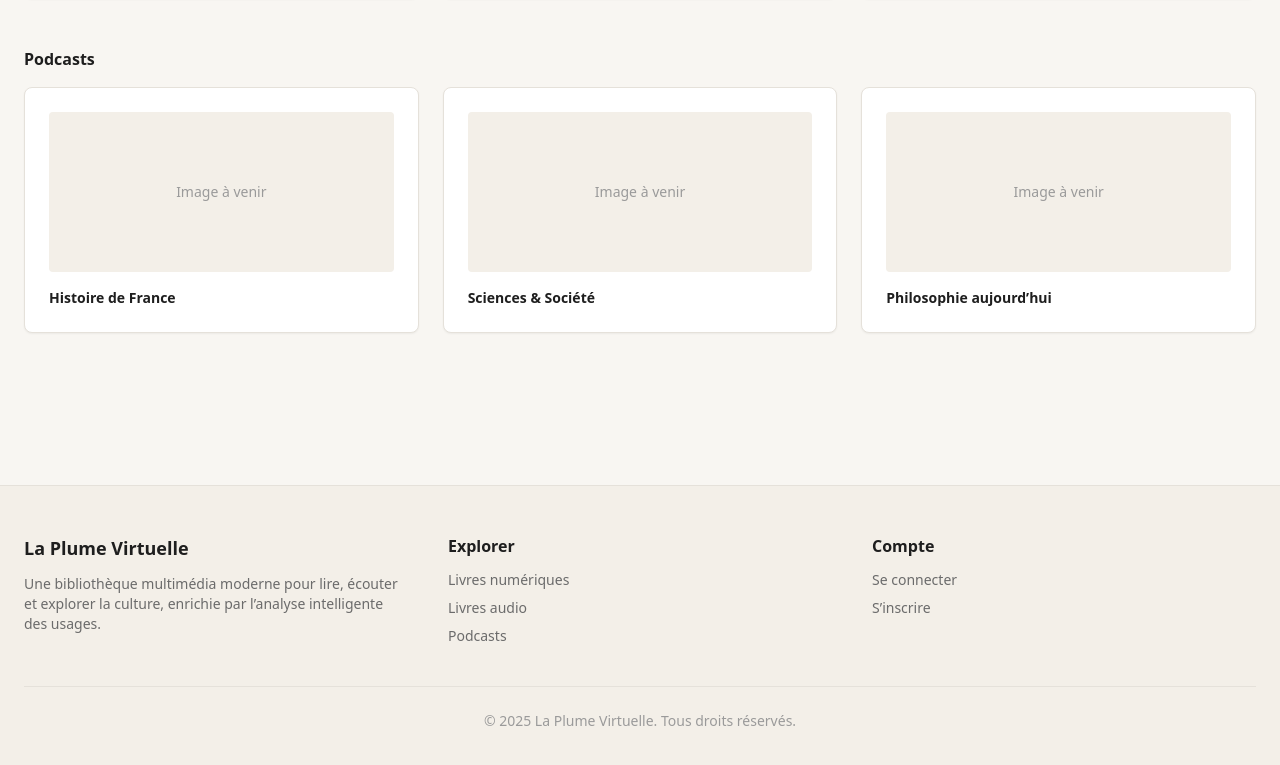
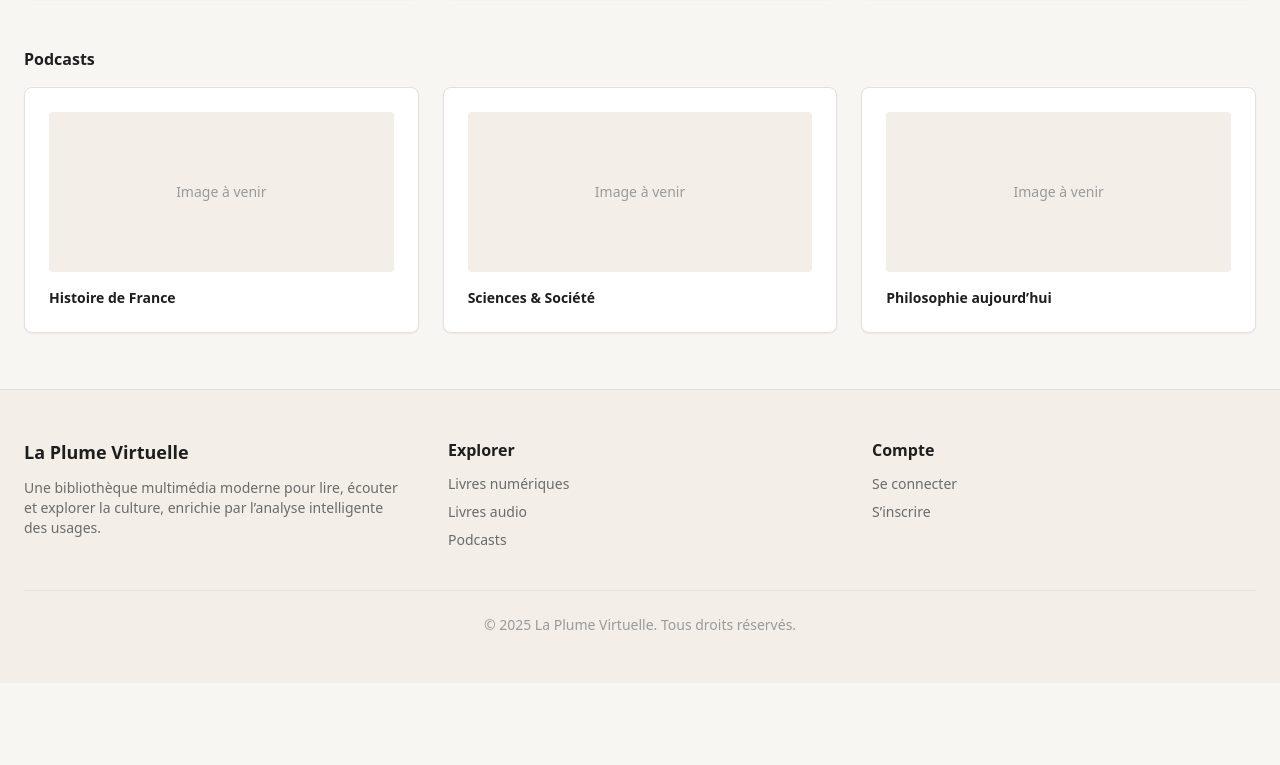
Before and after one commit to AbdulrahmanChahdi/LaPlumeVirtuelle, a React (Vite) app in the folder FrontEnd/: page / in a window 1280 px wide. Shown: the part 1944-2709 px from the top of the page. After the commit the page ends 2627 px from the top, so only its background shows below. Built offline with nearby package versions, Linux system fonts and the light colour scheme; no server answers.

Commit message:
[UPDATE][fix bug]Remove margin-top from Footer component for improved layout consistency

```diff
--- a/FrontEnd/src/app/components/layout/Footer.jsx
+++ b/FrontEnd/src/app/components/layout/Footer.jsx
@@ -2,7 +2,7 @@ import { Link } from "react-router-dom"
 
 export default function Footer() {
   return (
-    <footer className="bg-paperSoft border-t border-borderSoft mt-24">
+    <footer className="bg-paperSoft border-t border-borderSoft">
       <div className="max-w-7xl mx-auto px-6 py-12">
 
         {/* Top */}
```
